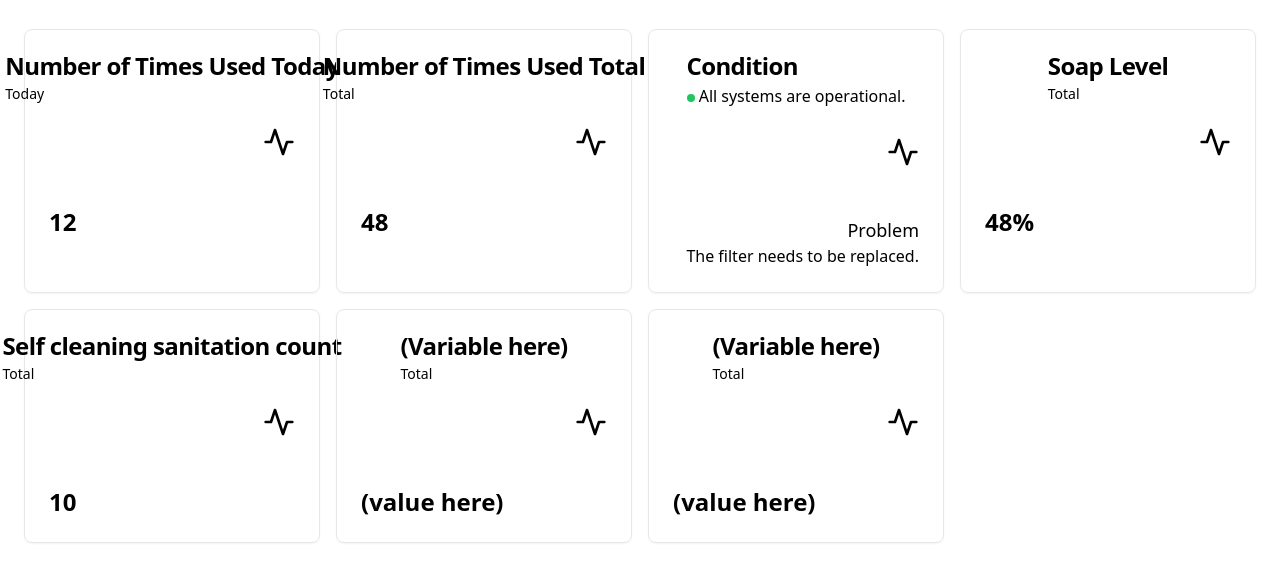
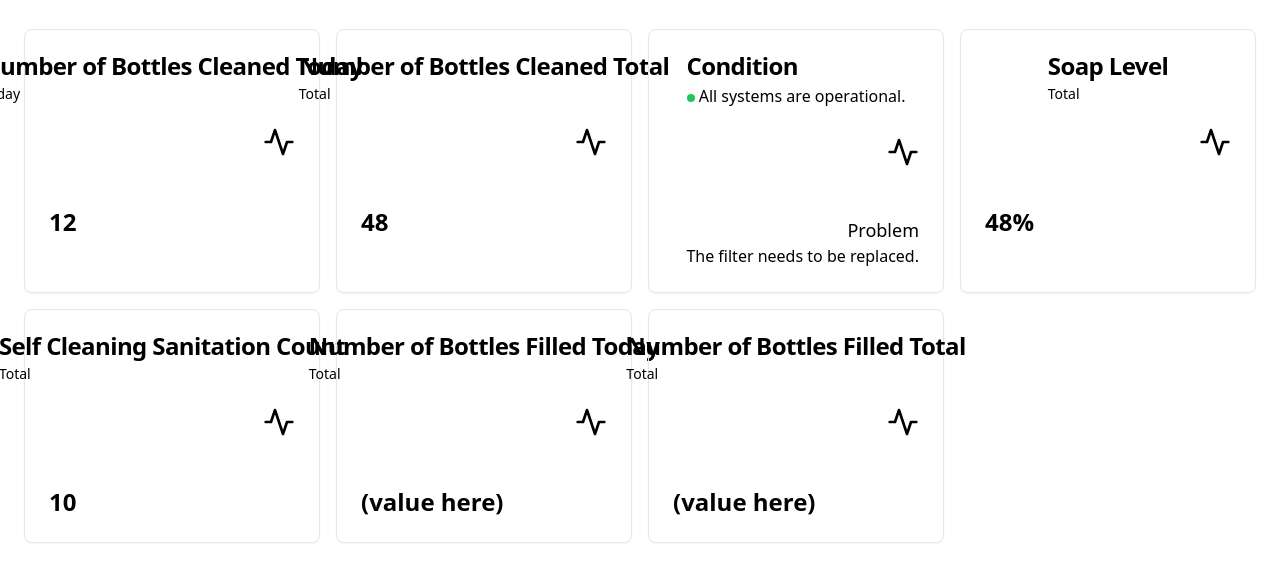
Before and after one commit to sethstorino/hydrationstation.github.io, a plain HTML site: page index.html in a window 1280 px wide. Shown: the part 55-636 px from the top of the page. Drawn offline with nearby package versions, Linux system fonts and the light colour scheme.

Commit message:
Update index.html

```diff
--- a/index.html
+++ b/index.html
@@ -22,9 +22,7 @@ text-card-foreground shadow-sm" data-v0-t="card">
 items-center gap-4">
                             <div class="grid gap-1.5">
                                 <h3 class="whitespace-nowrap text-2xl
-font-semibold leading-none tracking-tight">Number
-                                    of Times
-                                    Used Today</h3>
+font-semibold leading-none tracking-tight">Number of Bottles Cleaned Today</h3>
                                 <p class="text-sm
 text-muted-foreground">Today</p>
                             </div><svg xmlns="http://www.w3.org/2000/svg" width="24" height="24" viewBox="0 0 24 24" fill="none" stroke="currentColor" stroke-width="2" stroke-linecap="round" stroke-linejoin="round" class="w-8 h-8
@@ -43,9 +41,7 @@ text-card-foreground shadow-sm" data-v0-t="card">
 items-center gap-4">
                             <div class="grid gap-1.5">
                                 <h3 class="whitespace-nowrap text-2xl
-font-semibold leading-none tracking-tight">Number
-                                    of Times
-                                    Used Total</h3>
+font-semibold leading-none tracking-tight">Number of Bottles Cleaned Total</h3>
                                 <p class="text-sm
 text-muted-foreground">Total</p>
                             </div><svg xmlns="http://www.w3.org/2000/svg" width="24" height="24" viewBox="0 0 24 24" fill="none" stroke="currentColor" stroke-width="2" stroke-linecap="round" stroke-linejoin="round" class="w-8 h-8
@@ -112,7 +108,7 @@ items-center gap-4">
                             <div class="grid gap-1.5">
                                 <h3 class="whitespace-nowrap text-2xl
 font-semibold leading-none tracking-tight">Self
-                                    cleaning sanitation count</h3>
+                                    Cleaning Sanitation Count</h3>
                                 <p class="text-sm
 text-muted-foreground">Total</p>
                             </div><svg xmlns="http://www.w3.org/2000/svg" width="24" height="24" viewBox="0 0 24 24" fill="none" stroke="currentColor" stroke-width="2" stroke-linecap="round" stroke-linejoin="round" class="w-8 h-8
@@ -132,7 +128,7 @@ items-center gap-4">
                             <div class="grid gap-1.5">
                                 <h3 class="whitespace-nowrap text-2xl
 font-semibold leading-none tracking-tight">
-                                    (Variable here)</h3>
+                                    Number of Bottles Filled Today</h3>
                                 <p class="text-sm
 text-muted-foreground">Total</p>
                             </div><svg xmlns="http://www.w3.org/2000/svg" width="24" height="24" viewBox="0 0 24 24" fill="none" stroke="currentColor" stroke-width="2" stroke-linecap="round" stroke-linejoin="round" class="w-8 h-8
@@ -154,7 +150,7 @@ items-center gap-4">
                             <div class="grid gap-1.5">
                                 <h3 class="whitespace-nowrap text-2xl
 font-semibold leading-none tracking-tight">
-                                    (Variable here)</h3>
+                                    Number of Bottles Filled Total</h3>
                                 <p class="text-sm
 text-muted-foreground">Total</p>
                             </div><svg xmlns="http://www.w3.org/2000/svg" width="24" height="24" viewBox="0 0 24 24" fill="none" stroke="currentColor" stroke-width="2" stroke-linecap="round" stroke-linejoin="round" class="w-8 h-8
```
